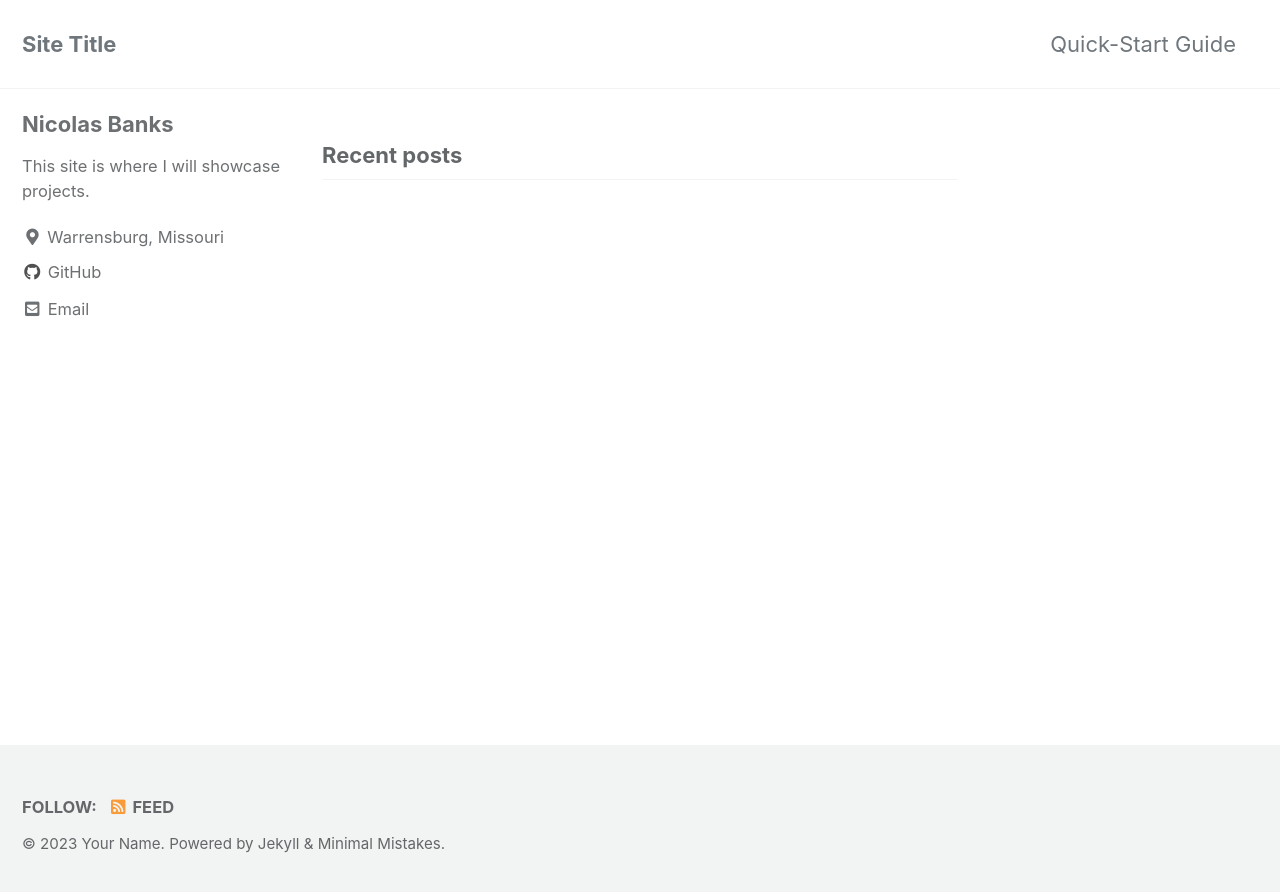
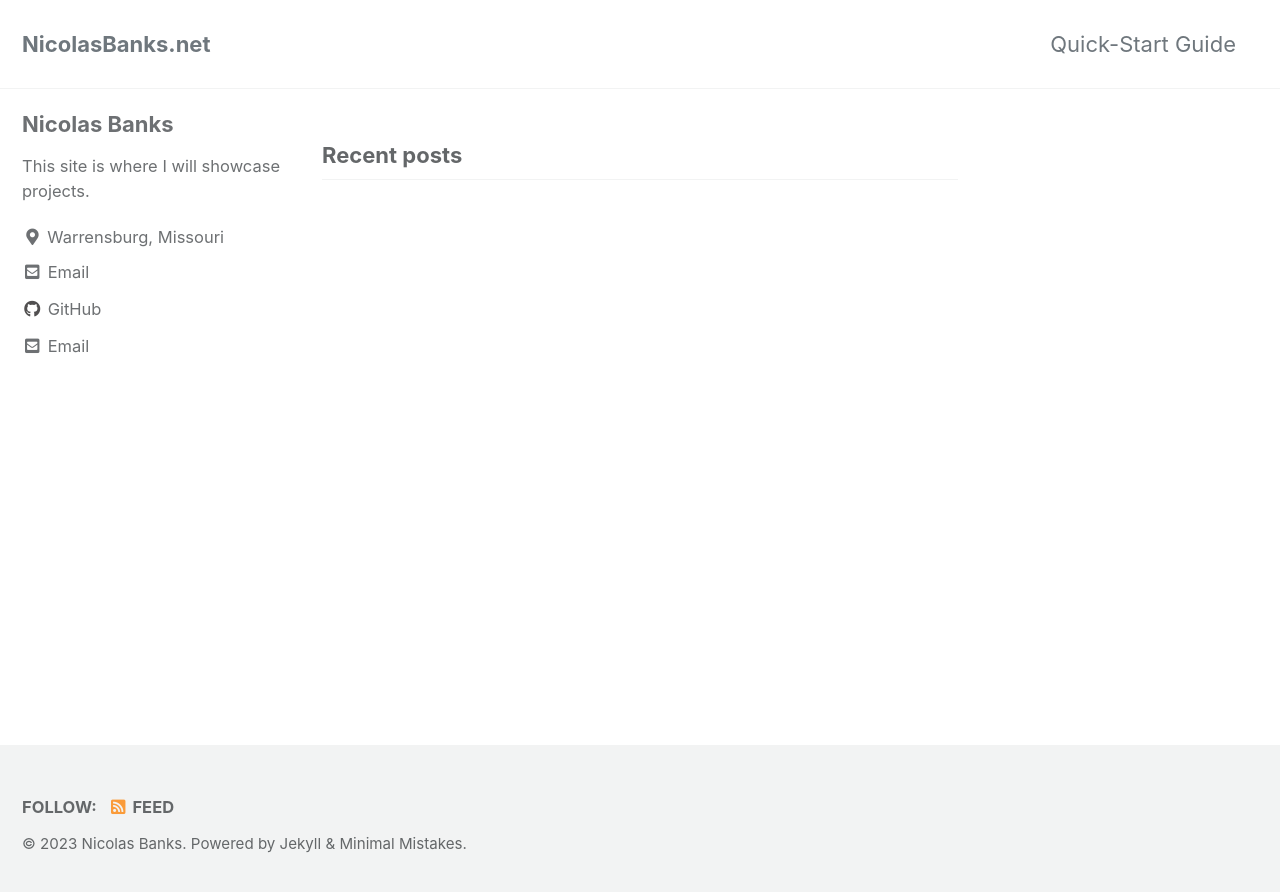
Before and after one commit to ncb78380/ncb78380.github.io, a Jekyll site: the page built from index.html, in a window 1280 px wide. Shown: the top 892 px of the page. Built offline with Jekyll 4.4.1, drawn with Linux system fonts in a browser that asks for light colours; cached includes are drawn as plain includes; the list of posts is cut into pages by our own code.

Commit message:
Update _config.yml

```diff
--- a/_config.yml
+++ b/_config.yml
@@ -16,12 +16,12 @@ minimal_mistakes_skin    : "default" # "air", "aqua", "contrast", "dark", "dirt"
 
 # Site Settings
 locale                   : "en-US"
-title                    : "Site Title"
+title                    : "NicolasBanks.net"
 title_separator          : "-"
 subtitle                 : # site tagline that appears below site title in masthead
-name                     : "Your Name"
-description              : "An amazing website."
-url                      : # the base hostname & protocol for your site e.g. "https://mmistakes.github.io"
+name                     : "Nicolas Banks"
+description              : # "An amazing website."
+url                      : "https://ncb78380.github.io"
 baseurl                  : # the subpath of your site, e.g. "/blog"
 repository               : # GitHub username/repo-name e.g. "mmistakes/minimal-mistakes"
 teaser                   : # path of fallback teaser image, e.g. "/assets/images/500x300.png"
@@ -112,7 +112,7 @@ author:
   links:
     - label: "Email"
       icon: "fas fa-fw fa-envelope-square"
-      # url: "mailto:your.name@email.com"
+      url: "mailto:nicolas@nicolasbanks.net"
     - label: "Website"
       icon: "fas fa-fw fa-link"
       # url: "https://your-website.com"
```
